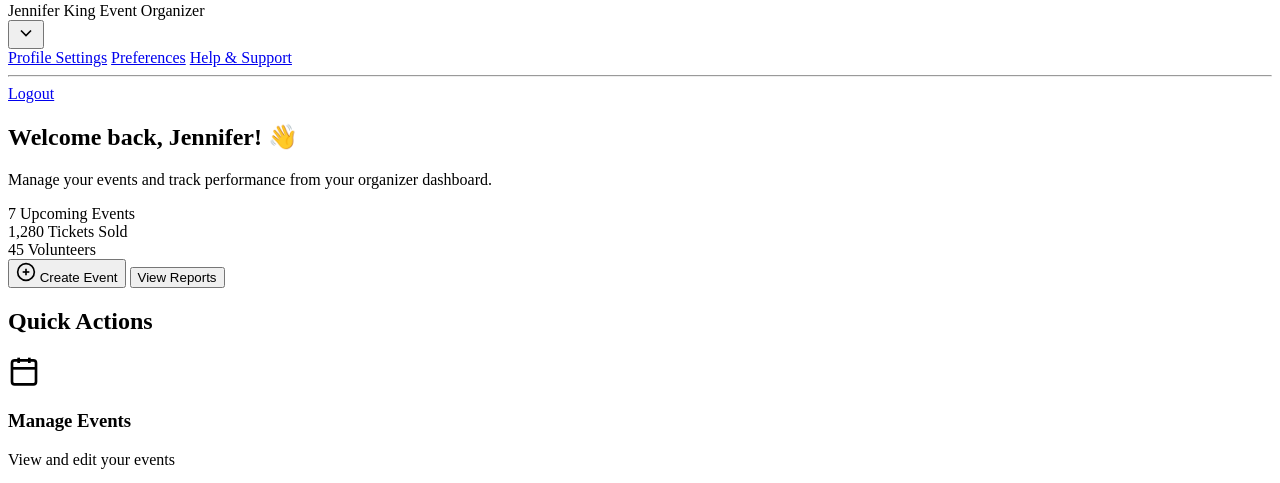
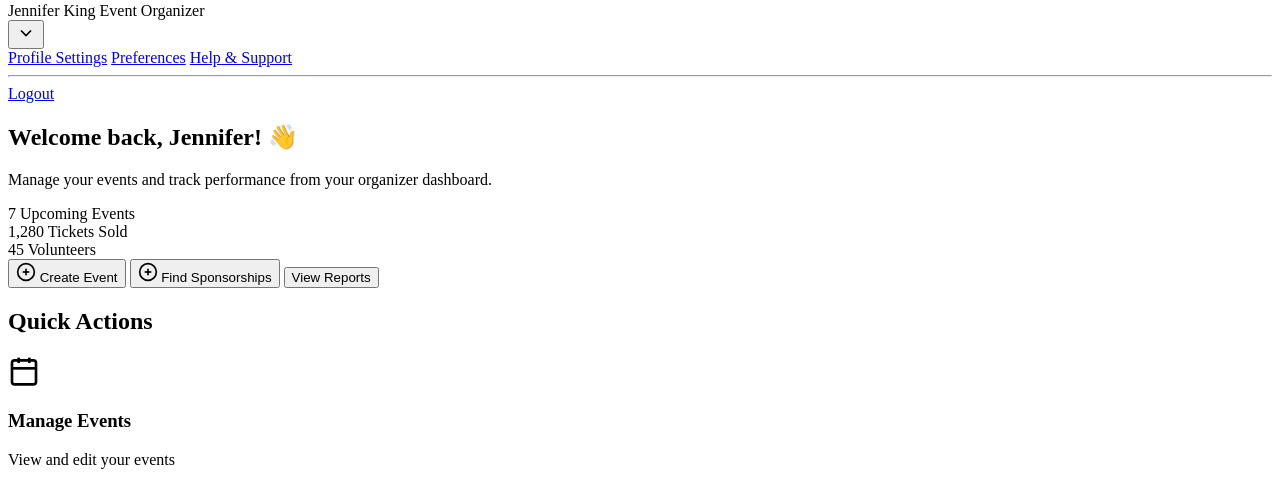
Before and after one commit to Manush-hub/UniPulse, a PHP site: template app/views/Publisher/dashboard.view.php in a window 1280 px wide; the page is wider, and only the part inside the window is pictured. Shown: the part 1164-1647 px from the top of that part. Run offline with PHP 8.4, Linux system fonts and the light colour scheme; the template is opened without the code that fills it, so the values that code supplies are empty; a stand-in replaces the project's code that opens the database connection.

Commit message:
add new button for find sponsorships

```diff
--- a/app/views/Publisher/dashboard.view.php
+++ b/app/views/Publisher/dashboard.view.php
@@ -99,6 +99,15 @@
                                 <line x1="8" y1="12" x2="16" y2="12"></line>
                             </svg>
                             Create Event
+                        </button>
+                        <button class="btn btn-primary" onclick="window.location.href='create-event.html'">
+                            <svg width="20" height="20" viewBox="0 0 24 24" fill="none" stroke="currentColor"
+                                stroke-width="2">
+                                <circle cx="12" cy="12" r="10"></circle>
+                                <line x1="12" y1="8" x2="12" y2="16"></line>
+                                <line x1="8" y1="12" x2="16" y2="12"></line>
+                            </svg>
+                            Find Sponsorships
                         </button>
                         <button class="btn btn-outline" onclick="window.location.href='all-events.html'">
                             View Reports
```
